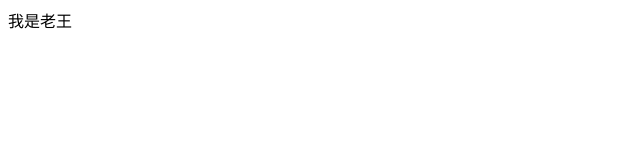
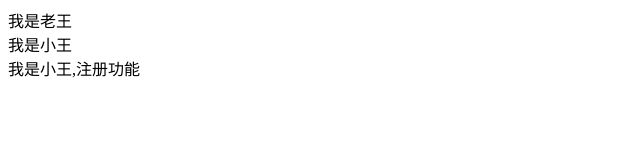
Before and after one commit to larry-larry/my-first, a plain HTML site: page index.html in a window 1280 px wide. Shown: the whole page, without its empty margins (0-640 px from the left). Drawn offline with Linux system fonts and the light colour scheme.

Commit message:
我是小王,注册功能

```diff
--- a/index.html
+++ b/index.html
@@ -21,6 +21,8 @@
 
 <body>
     <div>我是老王</div>
+    <div>我是小王</div>
+    <div>我是小王,注册功能</div>
 </body>
 
 </html>
```
